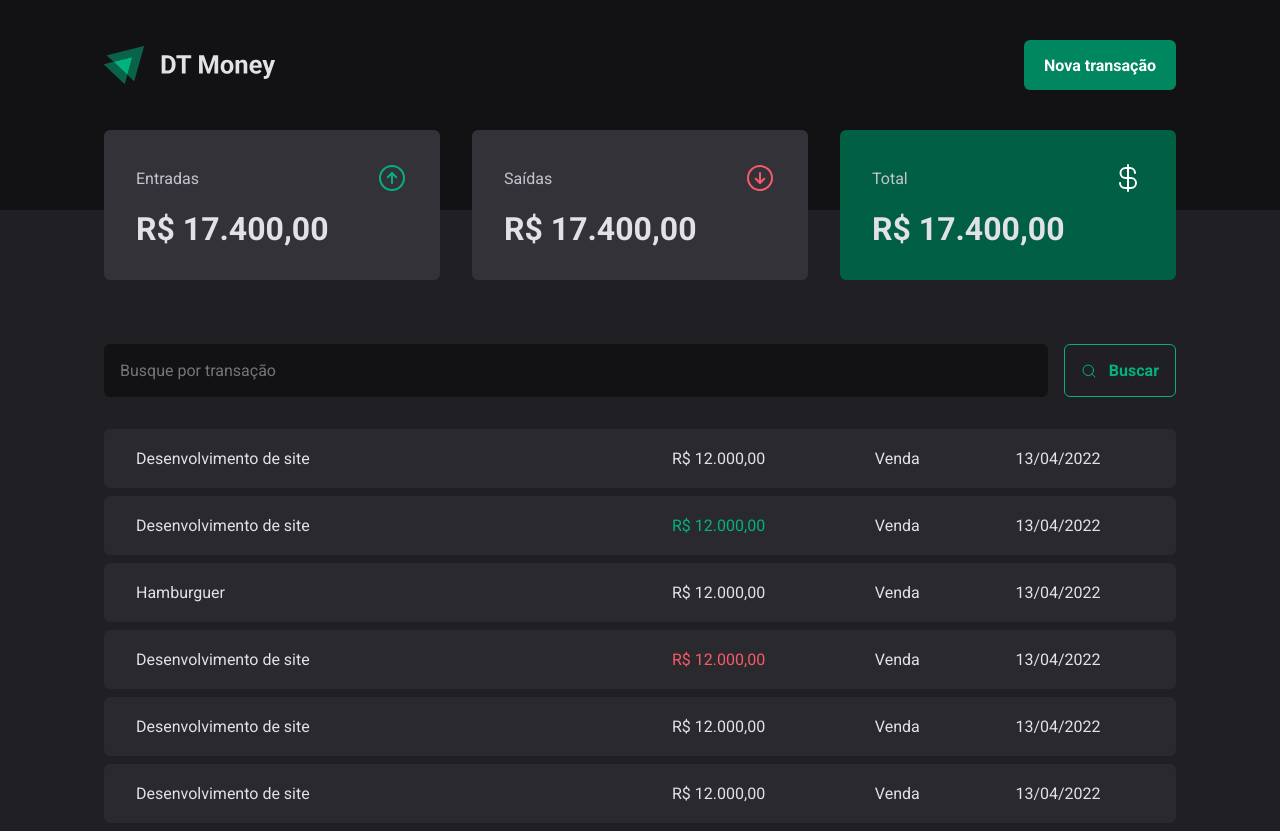
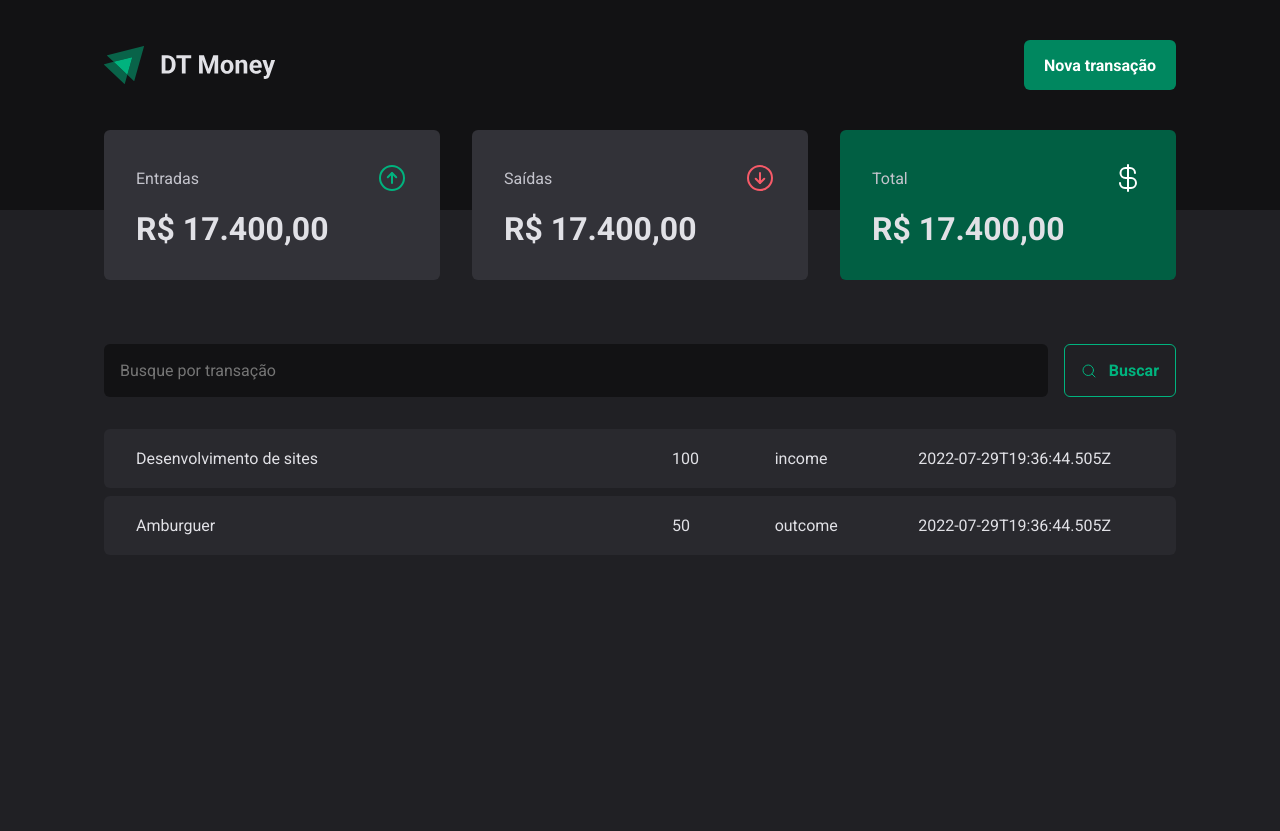
Before and after one commit to RafaelRossales/dt-money-react-vite, a React (Vite) app: page / in a window 1280 px wide. After the commit the page ends 800 px from the top, so only its background shows below. Built offline with nearby package versions, Linux system fonts and the light colour scheme; no server answers; data requests are answered from the project's data file.

Commit message:
Request API for data transactions using useEffect hook

```diff
--- a/package.json
+++ b/package.json
@@ -8,17 +8,19 @@
     "build": "tsc && vite build",
     "lint": "eslint . --ext ts,tsx --report-unused-disable-directives --max-warnings 0",
     "preview": "vite preview",
-    "json:server":"npx json-server ./server.json -p 3333 -w -d 500"
+    "json:server": "npx json-server ./server.json -p 3333 -w 500"
   },
   "dependencies": {
     "@radix-ui/react-dialog": "^1.0.5",
     "@radix-ui/react-radio-group": "^1.1.3",
+    "dotenv": "^16.4.5",
     "phosphor-react": "^1.4.1",
     "react": "^18.2.0",
     "react-dom": "^18.2.0",
     "styled-components": "^6.1.9"
   },
   "devDependencies": {
+    "@types/node": "^20.12.12",
     "@types/react": "^18.2.66",
     "@types/react-dom": "^18.2.22",
     "@types/styled-components": "^5.1.34",
--- a/src/main.tsx
+++ b/src/main.tsx
@@ -1,5 +1,13 @@
-// import React from 'react'
-import { createRoot } from 'react-dom/client';
+import React from 'react'
+import ReactDOM from 'react-dom/client';
 import {App} from './App.tsx'
-const root = createRoot(document.getElementById('root'));
-root.render(<App />);
+import.meta.env.API_URL
+
+// import dotenv from 'dotenv';
+// dotenv.config();
+
+ReactDOM.createRoot(document.getElementById('root') as HTMLElement).render(
+  <React.StrictMode>
+    <App />
+  </React.StrictMode>
+)
--- a/src/pages/Transactions/index.tsx
+++ b/src/pages/Transactions/index.tsx
@@ -1,9 +1,36 @@
+import { useEffect, useState } from "react";
 import { Header } from "../../components/Header";
 import Summary from "../../components/Summary";
 import { SearchForm } from "./components/SearchForm";
 import { PriceHighlight, TransactionTable, TransactionsContainer } from "./styles";
+const URL:string = import.meta.env.VITE_API_URL;
+
+interface ITransaction{
+    id:number;
+    description:string;
+    type:'income' | 'outcome';
+    price:number;
+    category:string;
+    createdAt:string
+}
+
 
 export function Transaction(){
+
+    const [transactions,setTransactions ]= useState<ITransaction[]>([]);
+
+
+    async function loadTransaction(){
+        const response = await fetch(`${URL}/transactions`)
+        const data = await response.json()
+        setTransactions(data)
+    }
+
+    useEffect(()=>{
+        loadTransaction()
+    },[])
+
+
     return(
         <div>
             <Header/>
@@ -12,42 +39,16 @@ export function Transaction(){
                 <SearchForm/>
             <TransactionTable>
                 <tbody>
-                    <tr>
-                        <td width="50%"> Desenvolvimento de site</td>
-                        <td>R$ 12.000,00</td>
-                        <td>Venda</td>
-                        <td>13/04/2022</td>
-                    </tr>
-                    <tr>
-                        <td width="50%"> Desenvolvimento de site</td>
-                        <td><PriceHighlight variant="income">R$ 12.000,00</PriceHighlight></td>
-                        <td>Venda</td>
-                        <td>13/04/2022</td>
-                    </tr>
-                    <tr>
-                        <td width="50%"> Hamburguer</td>
-                        <td>R$ 12.000,00</td>
-                        <td>Venda</td>
-                        <td>13/04/2022</td>
-                    </tr>
-                    <tr>
-                        <td width="50%"> Desenvolvimento de site</td>
-                        <td><PriceHighlight variant="outcome">R$ 12.000,00</PriceHighlight></td>
-                        <td>Venda</td>
-                        <td>13/04/2022</td>
-                    </tr>
-                    <tr>
-                        <td width="50%"> Desenvolvimento de site</td>
-                        <td>R$ 12.000,00</td>
-                        <td>Venda</td>
-                        <td>13/04/2022</td>
-                    </tr>
-                    <tr>
-                        <td width="50%"> Desenvolvimento de site</td>
-                        <td>R$ 12.000,00</td>
-                        <td>Venda</td>
-                        <td>13/04/2022</td>
-                    </tr>
+                    {transactions.map(transaction =>{
+                        return(
+                            <tr key={transaction.id}>
+                                <td width="50%">{transaction.description}</td>
+                                <td>{transaction.price}</td>
+                                <td>{transaction.type}</td>
+                                <td>{transaction.createdAt}</td>
+                            </tr>
+                        )
+                    })}
                 </tbody>
             </TransactionTable>
             </TransactionsContainer>
```
Also changed, not shown: global.d.ts (added, +8 -0 lines), 2 other files (tests, documents, lock files or other folders).
